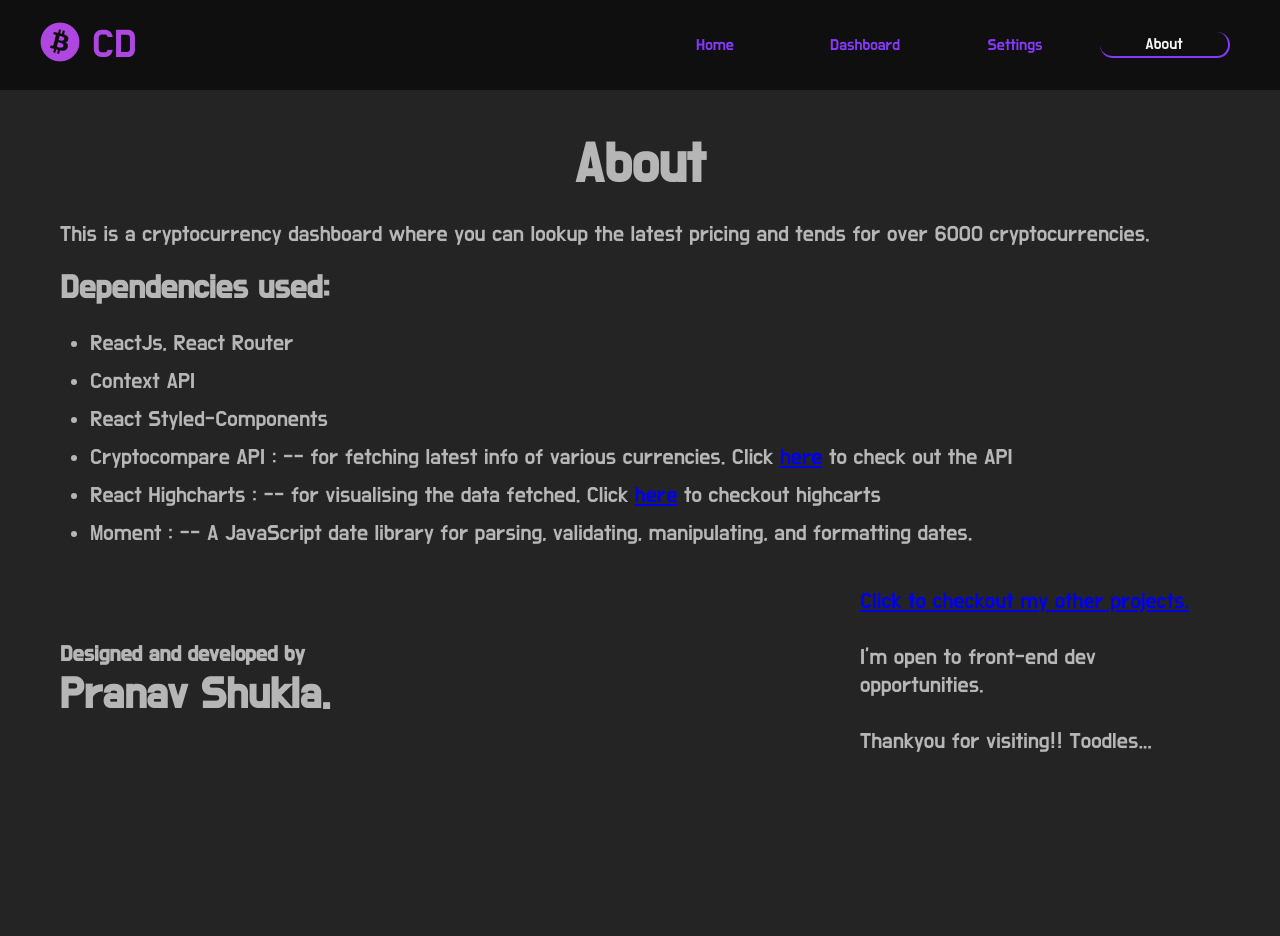
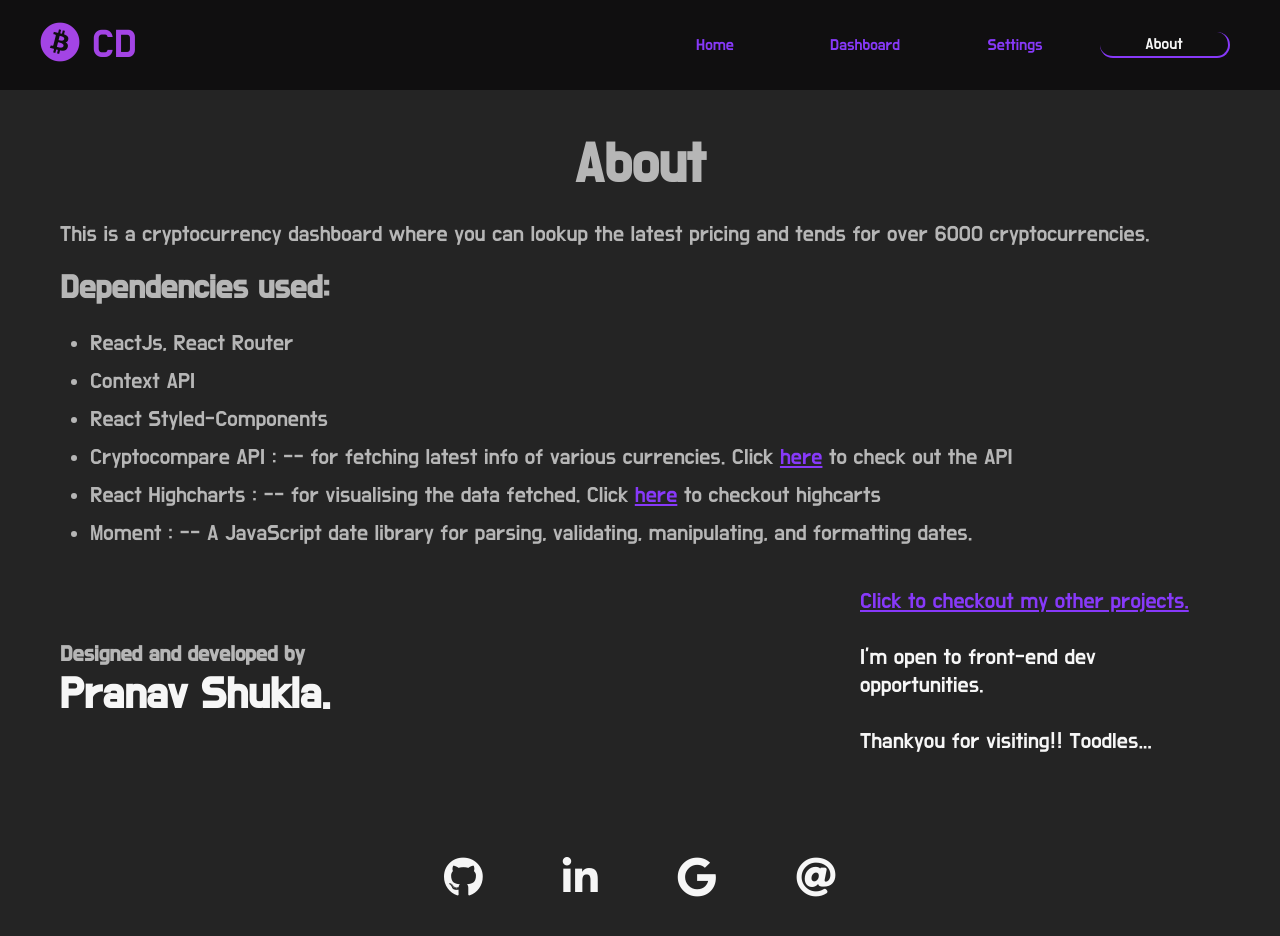
Before and after one commit to pranavshukla1011/Crytocurreny_Dashboard, a React (Create React App) app: page /about in a window 1280 px wide. Shown: the top 936 px of the page. Before the commit the page ends 815 px from the top, so only its background shows below. Built offline with nearby package versions, Linux system fonts and the light colour scheme; no server answers; what cryptocompare would draw is missing.

Commit message:
about page complete

```diff
--- a/src/components/Pages/About.js
+++ b/src/components/Pages/About.js
@@ -22,6 +22,9 @@ const AboutContainer = styled.div`
   h4 {
     margin-top: 20px;
   }
+  a {
+    color: var(--main-color-purple);
+  }
 `;
 
 const AboutInfo = styled.div`
@@ -30,6 +33,26 @@ const AboutInfo = styled.div`
   align-items: center;
   justify-content: center;
 `;
+
+const AboutLinks = styled.div`
+  margin: 40px;
+  display: flex;
+  justify-content: center;
+  a {
+    font-size: var(--l-length-s);
+    color: var(--font-color-3);
+    margin: 40px;
+    transition-property: color, transform, animation;
+    transition-duration: 150ms;
+    transition-timing-function: ease-in-out;
+    &:hover {
+      transform: scale(1.5, 1.5);
+      color: var(--main-color-pink);
+      animation: animate1 1.5s infinite alternate;
+    }
+  }
+`;
+
 const About = ({ location }) => {
   const dashboardContext = useContext(DashboardContext);
   const { setPage } = dashboardContext;
@@ -92,9 +115,9 @@ const About = ({ location }) => {
             </ul>
           </p>
           <AboutInfo>
-            <p style={{ float: 'left' }}>
+            <p>
               <h4> Designed and developed by </h4>
-              <h1>Pranav Shukla.</h1>
+              <h1 style={{ color: 'var(--font-color-3)' }}>Pranav Shukla.</h1>
             </p>
             <div></div>
             <p style={{ float: 'right' }}>
@@ -103,13 +126,39 @@ const About = ({ location }) => {
               </a>{' '}
               <br />
               <br />
-              I'm open to front-end dev opportunities.
+              <span style={{ color: 'var(--font-color-3)' }}>
+                {' '}
+                I'm open to front-end dev opportunities.
+              </span>
               <br />
               <br />
-              Thankyou for visiting!! Toodles...
+              <span style={{ color: 'var(--font-color-3)' }}>
+                {' '}
+                Thankyou for visiting!! Toodles...
+              </span>
               <br />
             </p>
           </AboutInfo>
+
+          <AboutLinks>
+            <a href='https://github.com/pranavshukla1011'>
+              <i class='fab fa-github'></i>
+            </a>
+
+            <a href='https://www.linkedin.com/in/shuklapranav1011/'>
+              <i class='fab fa-linkedin-in'></i>
+            </a>
+
+            <a
+              target='_blank'
+              href='https://mail.google.com/mail/u/1/?view=cm&fs=1&to=pranav.1011.shukla@gmail.com&tf=1'
+            >
+              <i class='fab fa-google'></i>
+            </a>
+            <a target='_blank' href='https://pranav-shukla.netlify.app/'>
+              <i class='fas fa-at'></i>
+            </a>
+          </AboutLinks>
         </div>
       </AboutContainer>
     </Fragment>
```
